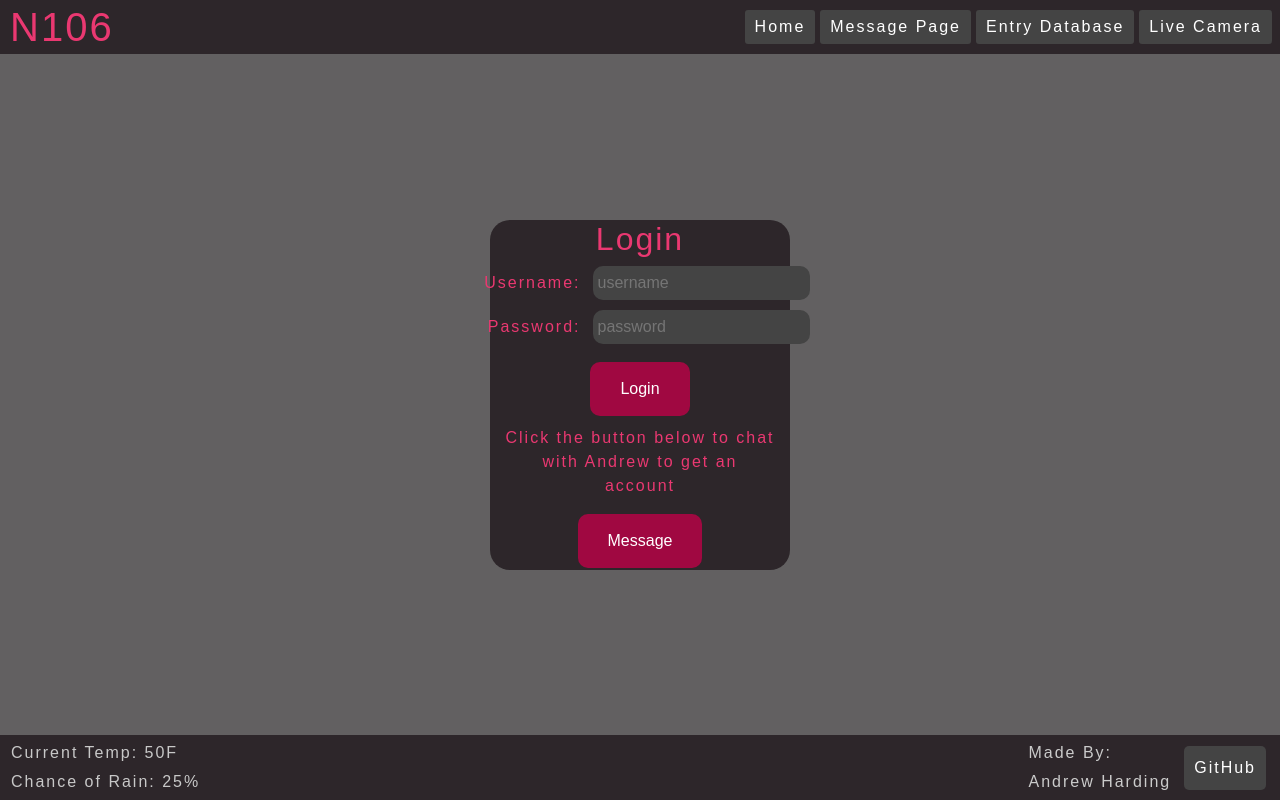
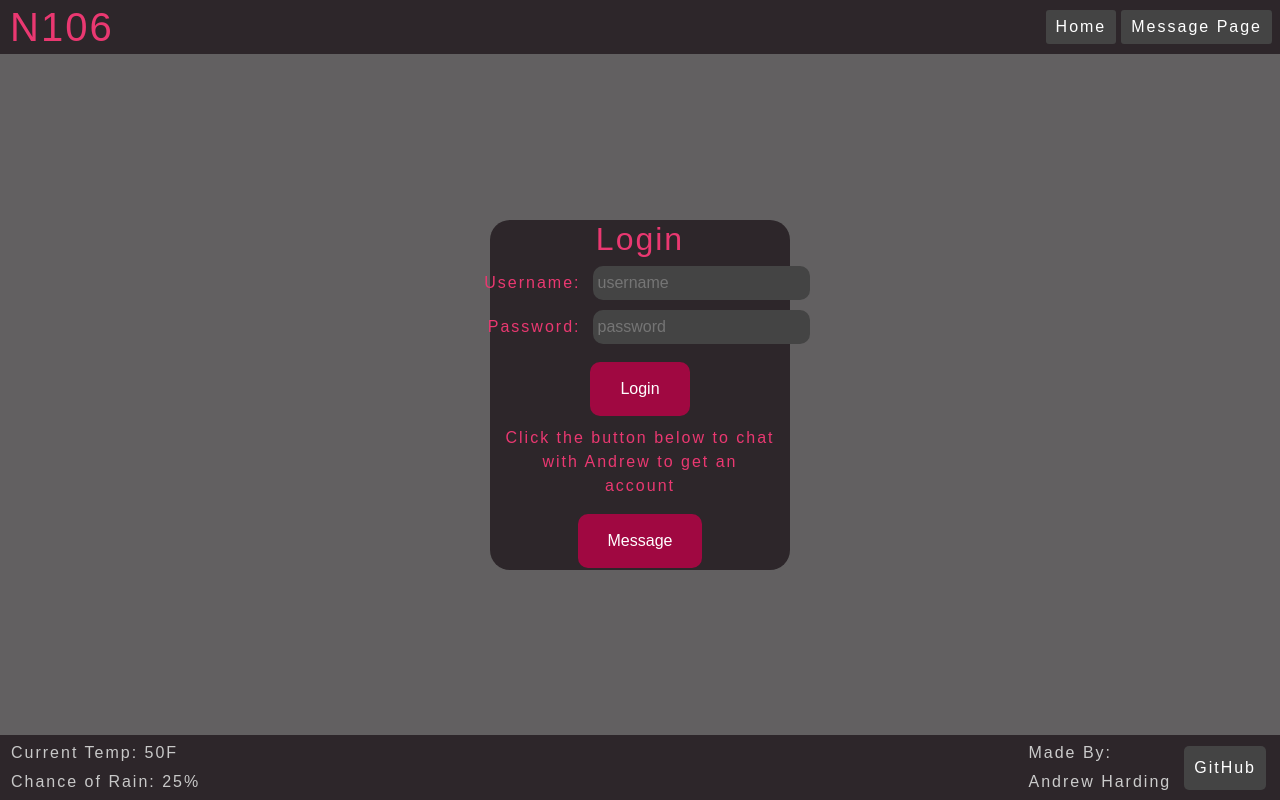
Before and after one commit to andpdw/CS260-Startup, a React (Vite) app: page / in a window 1280 px wide. Built offline with nearby package versions, Linux system fonts and the light colour scheme; a web font is replaced by a local one.

Commit message:
Made it so pages that you shouldn't have access to when logged out don't show

```diff
--- a/src/app.jsx
+++ b/src/app.jsx
@@ -25,8 +25,12 @@ export default function App() {
                         <ul>
                             <li><NavLink className="nav-bar" to="">Home</NavLink></li>
                             <li><NavLink className="nav-bar" to="message">Message Page</NavLink></li>
-                            <li><NavLink className="nav-bar" to="database">Entry Database</NavLink></li>
-                            <li><NavLink className="nav-bar" to="camera">Live Camera</NavLink></li>
+                            {authState === AuthState.Authenticated && (
+                                <li><NavLink className="nav-bar" to="database">Entry Database</NavLink></li>
+                            )}
+                            {authState === AuthState.Authenticated && (
+                                <li><NavLink className="nav-bar" to="camera">Live Camera</NavLink></li>
+                            )}
                         </ul>
                     </nav>
                 </header>
```
